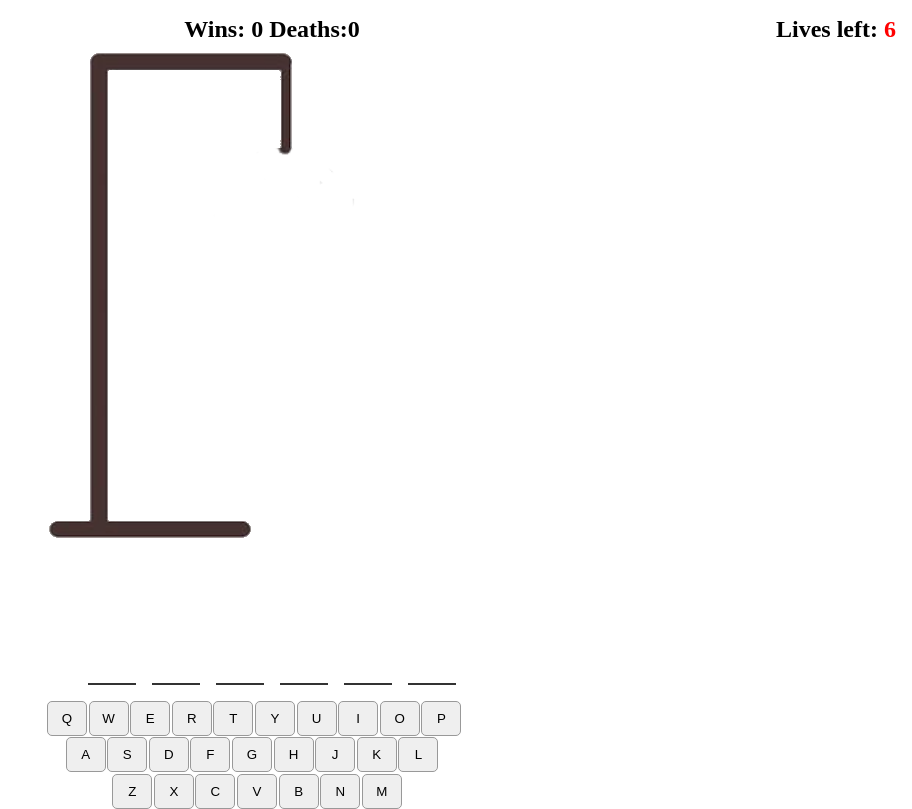
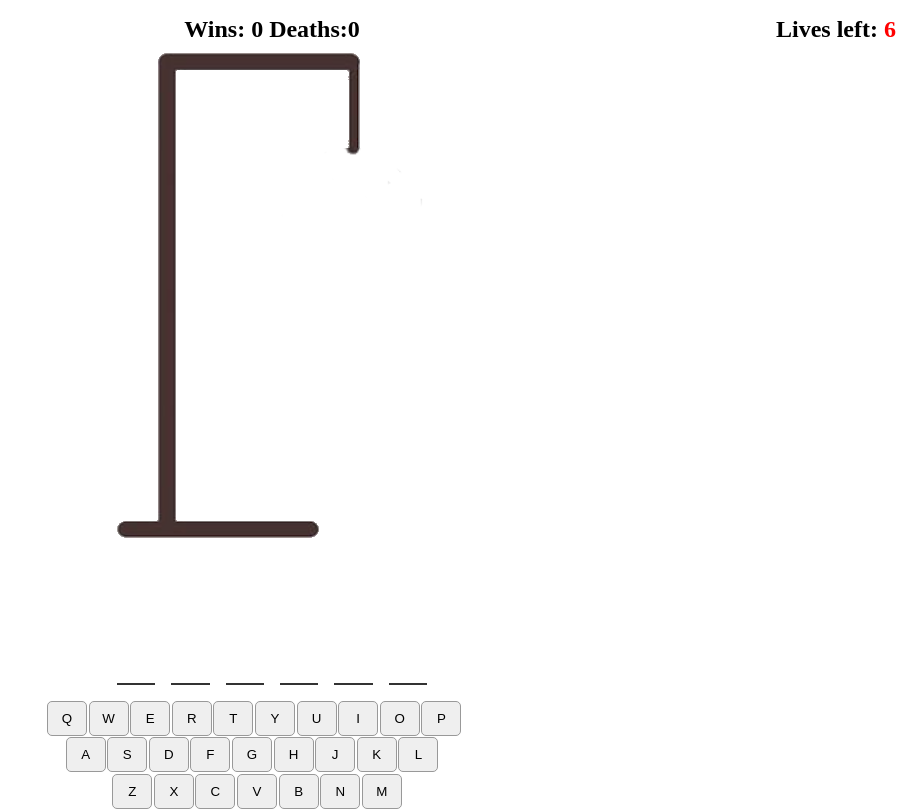
Before and after one commit to VitalijusS/hangman, a React (Vite) app: page / in a window 1280 px wide. Shown: the whole page, without its empty margins (368-1280 px from the left). Built offline with nearby package versions, Linux system fonts and the light colour scheme.

Commit message:
more style

```diff
--- a/src/components/buttons/Buttons.jsx
+++ b/src/components/buttons/Buttons.jsx
@@ -69,7 +69,7 @@ export function Buttons() {
 
 
     return (
-        <div >
+        <div className="main" >
             <Score />
             {livesLeft <= 0 ? <GameLost /> : ''}
             {isWin ? <GameWon /> : ''}
--- a/src/components/css/index.css
+++ b/src/components/css/index.css
@@ -6,6 +6,12 @@ body * {
 }
 body {
     display: flex;
+    align-items: center;
+    justify-content: center;
+}
+.main{
+    display: flex;
+    flex-direction: column;
     align-items: center;
     justify-content: center;
 }
@@ -118,7 +124,7 @@ h1 {
 }
 .hiddenLetter {
     border-bottom: 2px solid #333;
-    width: 1.5em;
+    width: 1.2em;
     text-align: center;
     font-size: 2em;
     height: 1.3em;
```
